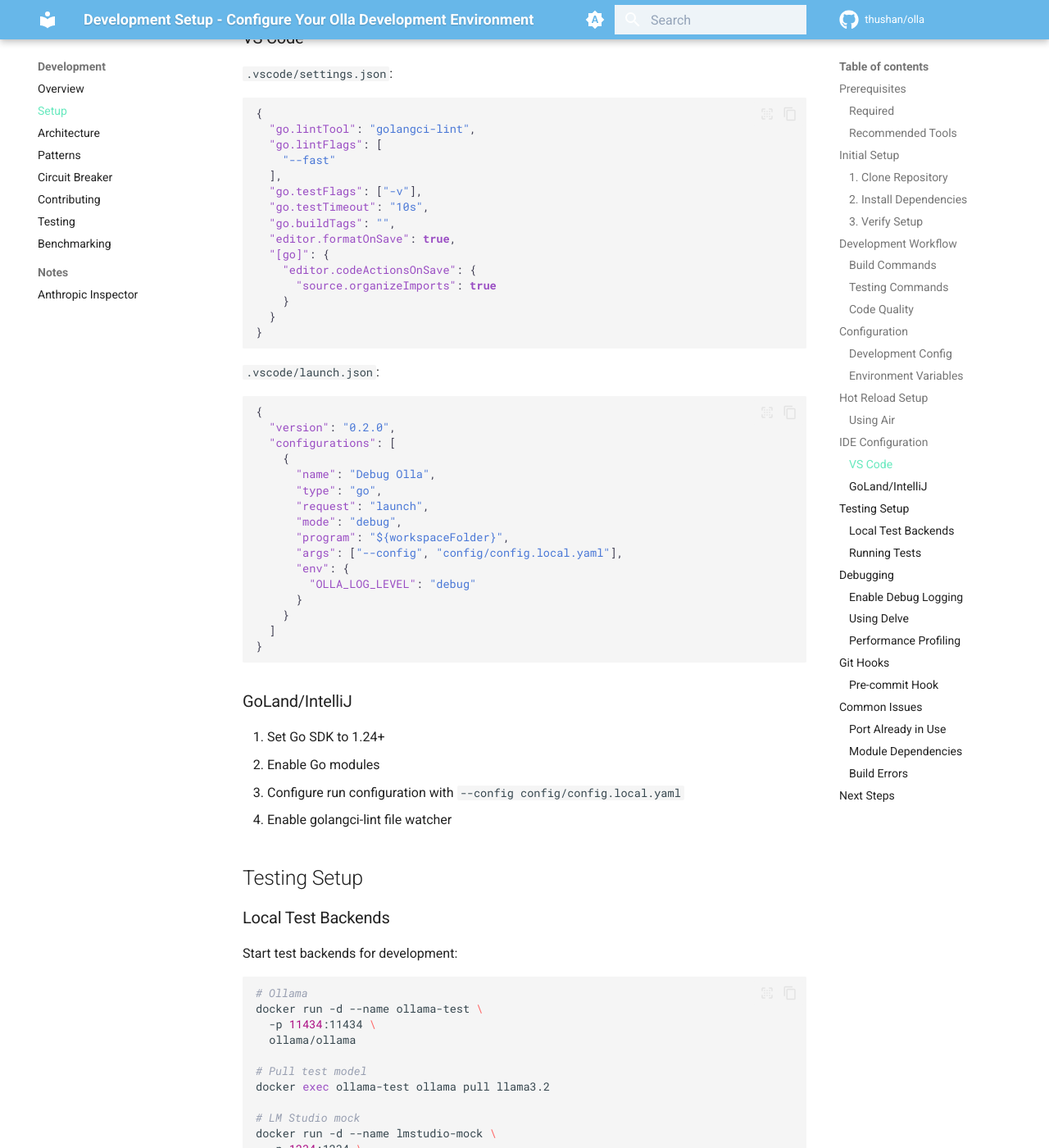
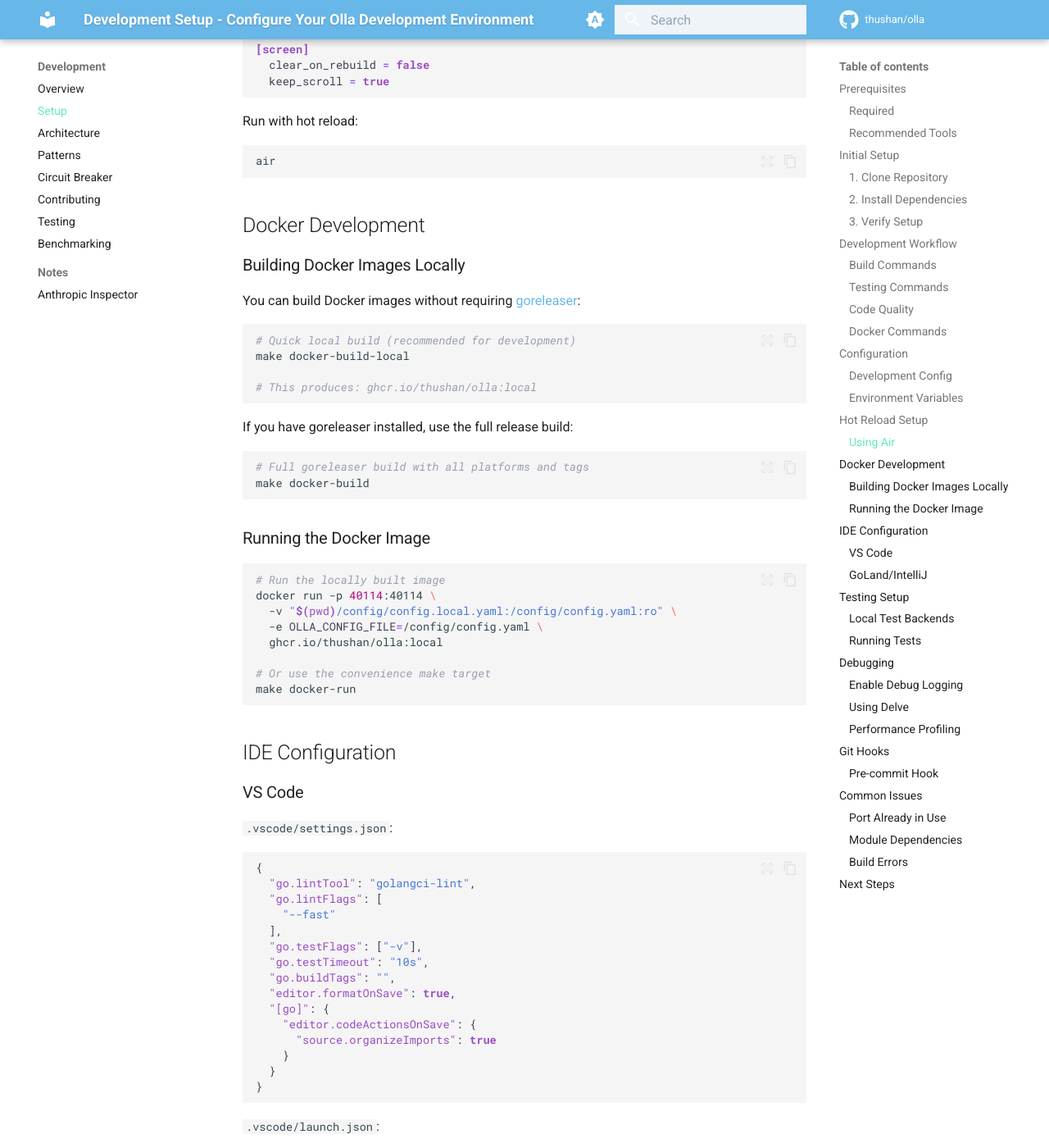
Before and after one commit to leo-3889/olla, an MkDocs documentation site: the page built from docs/content/development/setup.md, in a window 1280 px wide and 1400 px high, scrolled down 4315 px. Shown: the whole window at 82% size. Built offline with MkDocs 1.6.1 and Material for MkDocs 9.7.7, drawn with Linux system fonts in a browser that asks for light colours; comment, search, counter and statistics services are not loaded; some of the changed text lies outside the part shown.

Commit message:
doc updates

````diff
--- a/docs/content/development/setup.md
+++ b/docs/content/development/setup.md
@@ -84,6 +84,14 @@
 | `make fmt` | Format code with gofmt |
 | `make lint` | Run golangci-lint |
 | `make ready` | Run all checks (test-short, test-race, fmt, lint, align) |
+
+### Docker Commands
+
+| Command | Description |
+|---------|-------------|
+| `make docker-build-local` | Build Docker image locally (no goreleaser required) |
+| `make docker-build` | Build Docker image with goreleaser (requires goreleaser installed) |
+| `make docker-run` | Run Docker image with local config |
 
 ## Configuration
 
@@ -181,6 +189,39 @@
 
 ```bash
 air
+```
+
+## Docker Development
+
+### Building Docker Images Locally
+
+You can build Docker images without requiring [goreleaser](https://goreleaser.com/):
+
+```bash
+# Quick local build (recommended for development)
+make docker-build-local
+
+# This produces: ghcr.io/thushan/olla:local
+```
+
+If you have goreleaser installed, use the full release build:
+
+```bash
+# Full goreleaser build with all platforms and tags
+make docker-build
+```
+
+### Running the Docker Image
+
+```bash
+# Run the locally built image
+docker run -p 40114:40114 \
+  -v "$(pwd)/config/config.local.yaml:/config/config.yaml:ro" \
+  -e OLLA_CONFIG_FILE=/config/config.yaml \
+  ghcr.io/thushan/olla:local
+
+# Or use the convenience make target
+make docker-run
 ```
 
 ## IDE Configuration
````
Also changed, not shown: CLAUDE.md (+3 -0 lines), readme.md.
